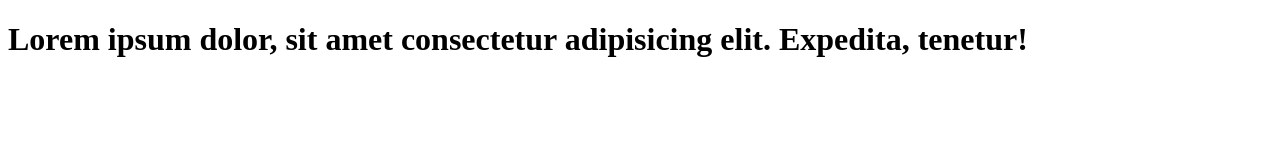
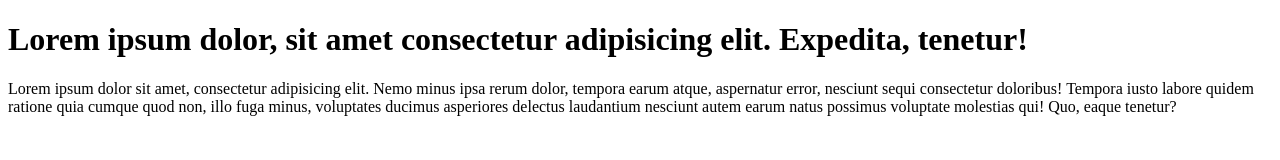
Before and after one commit to MOHDARBAZ1/learn-git, a plain HTML site: page index.html in a window 1280 px wide. Drawn offline with Linux system fonts and the light colour scheme.

Commit message:
Update index.html

```diff
--- a/index.html
+++ b/index.html
@@ -10,5 +10,6 @@
       Lorem ipsum dolor, sit amet consectetur adipisicing elit. Expedita,
       tenetur!
     </h1>
+    <p>Lorem ipsum dolor sit amet, consectetur adipisicing elit. Nemo minus ipsa rerum dolor, tempora earum atque, aspernatur error, nesciunt sequi consectetur doloribus! Tempora iusto labore quidem ratione quia cumque quod non, illo fuga minus, voluptates ducimus asperiores delectus laudantium nesciunt autem earum natus possimus voluptate molestias qui! Quo, eaque tenetur?</p>
   </body>
 </html>
```
